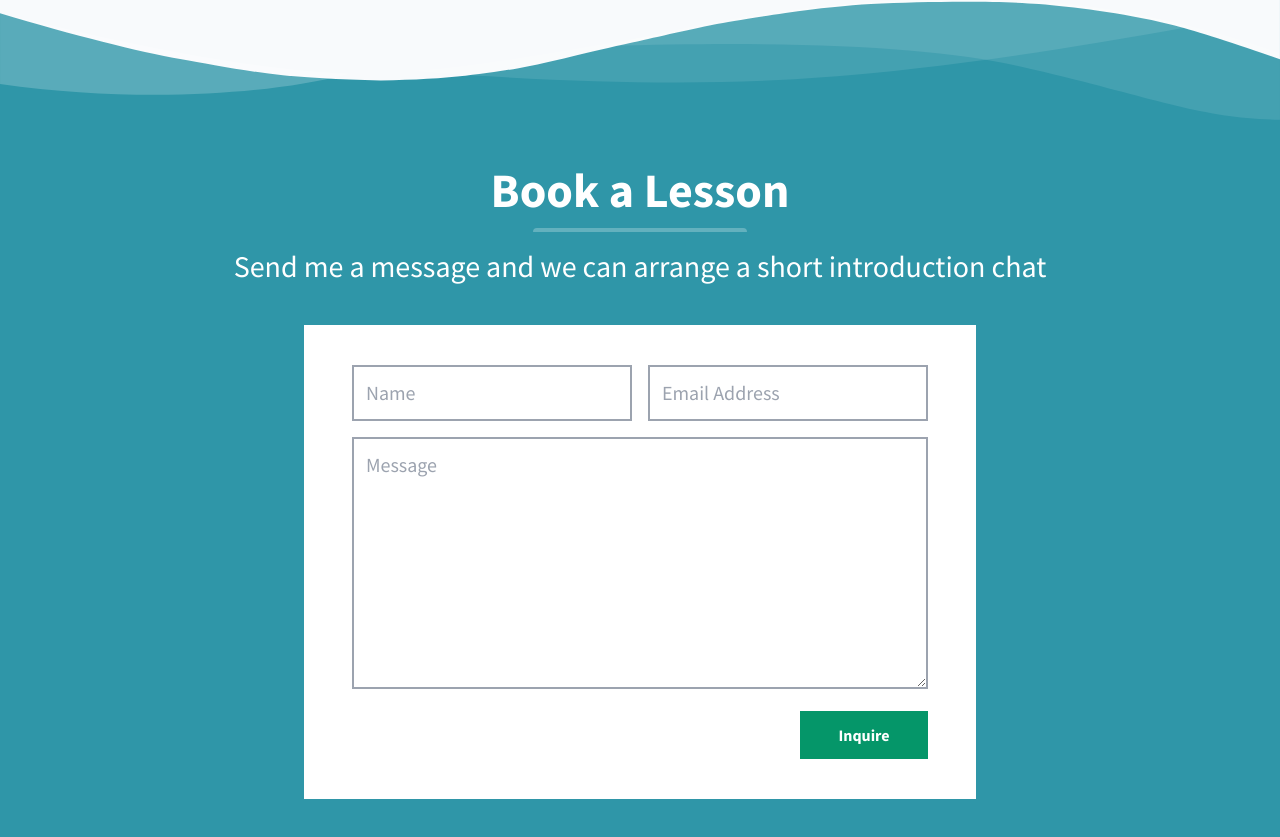
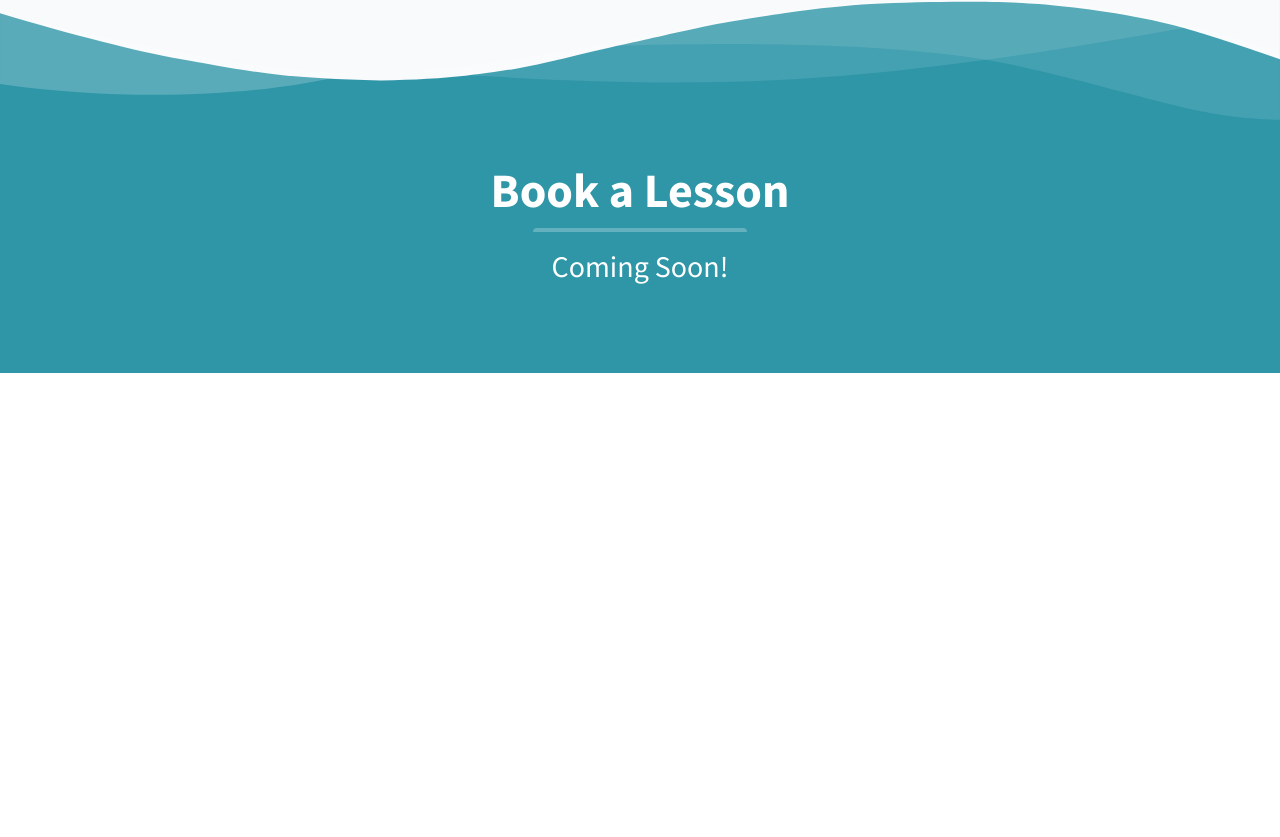
Before and after one commit to jameslawler/ritafaria, a plain HTML site: page index.html in a window 1280 px wide. Shown: the part 2211-3048 px from the top of the page. After the commit the page ends 2584 px from the top, so only its background shows below. Drawn offline with nearby package versions, Linux system fonts and the light colour scheme.

Commit message:
Disable contact form

```diff
--- a/index.html
+++ b/index.html
@@ -431,6 +431,9 @@
         ></div>
       </div>
       <h3 class="my-4 text-3xl leading-tight">
+        Coming Soon!
+      </h3>
+      <!-- <h3 class="my-4 text-3xl leading-tight">
         Send me a message and we can arrange a short introduction chat
       </h3>
       <div class="max-w-2xl bg-white py-10 px-5 m-auto w-full mt-10">
@@ -464,7 +467,7 @@
               Inquire
             </button>
           </div>
-        </div>
+        </div> -->
       </div>
     </section>
     <script>
```
